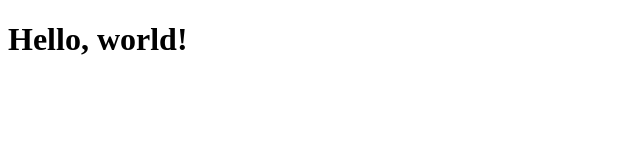
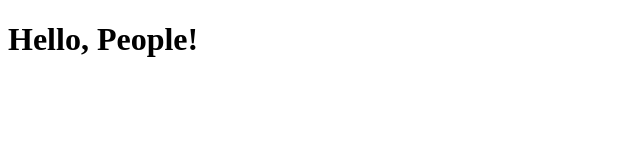
Before and after one commit to aaddssa/1c.web2, a plain HTML site: page index.html in a window 1280 px wide. Shown: the full height of the page, 0-640 px from the left. Drawn offline with Linux system fonts and the light colour scheme.

Commit message:
World with People

```diff
--- a/index.html
+++ b/index.html
@@ -2,7 +2,7 @@
 <html>
     <head>
         <body>
-            <h1>Hello, world!</h1>
+            <h1>Hello, People!</h1>
         </body>
     </head>
 </html>
```
